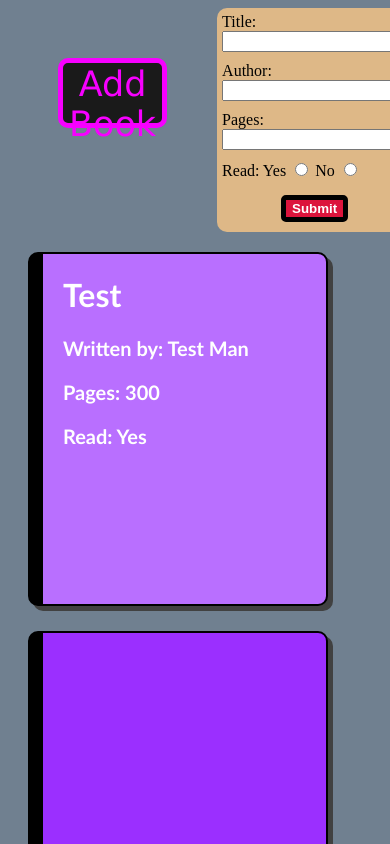
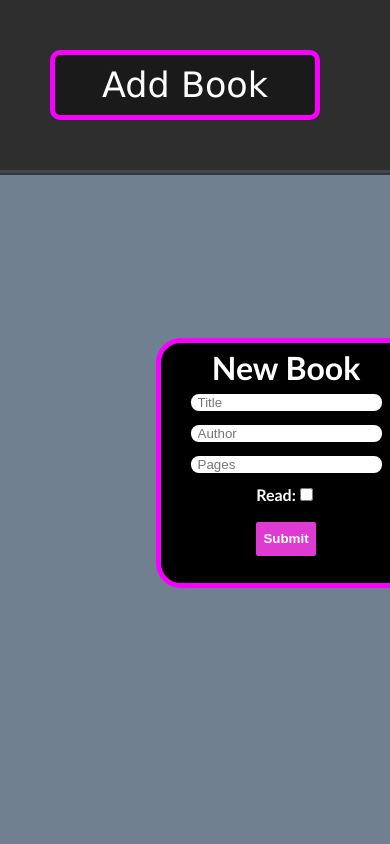
Before and after one commit to Miken37/Odin-Library, a plain HTML site: page index.html in a window 390 px wide. Both pictures are taken after a click on the button "Add Book". Shown: the top 844 px of the page. Drawn offline with Linux system fonts and the light colour scheme.

Commit message:
Fixed layout a bit and played with design. Begun functionality for deleting book. Button is responsive but does nothing yet. NEED to be able to close add book menu

```diff
--- a/index.html
+++ b/index.html
@@ -11,37 +11,25 @@
 <script src="script.js" defer></script>
     <div class="top-bar">
         <button class="add-book" onclick="">Add Book</button>
-        <form action="" class="formContainer">
-            <div class="title-container">
-                <label for="title">Title: </label>
-                <input type="text" name="title">
+        <form action="" class="form" >
+            <div class="form-container">
+                <h1 class="form-title">New Book</h1>
+                <input class="text-fields" type="text" name="title" placeholder="Title" required>
+                <input class="text-fields" type="text" name="author" placeholder="Author" required>
+                <input class="text-fields"type="number" name="pages" placeholder="Pages" required>
+                <div class="radio-container">
+                    <label for="read-status"><strong>Read: </strong> </label>
+                    <div class="radios">
+                        <input type="checkbox" name="read-status" id="check">
+                    </div>
+                </div>
+                <input type="submit" value="Submit" class="submit-btn" action="">
             </div>
-            <div class="author-container">
-                <label for="author">Author: </label>
-                <input type="text" name="author">
-            </div>
-            <div class="pages-container">
-                <label for="pages">Pages: </label>
-                <input type="text" name="pages">
-            </div>
-            <div class="radio-container">
-                <label for="read-status">Read: </label>
-                <label for="read-status">Yes</label>
-                <input type="radio" name="read-status" id="yes">
-                <label for="read-status">No</label>
-                <input type="radio" name="read-status" id="no">
-            </div>
-            <input type="submit" value="Submit" class="submit-btn">
         </form>
     </div>
+    <div class="top-line"></div>
     <div class="card-container">
-        <div class="card">
-            <h1 class="card-title">Test</h1>
-            <p class="card-author">Written by: Test Man</p>
-            <p class="card-pages">Pages: 300</p>
-            <p class="card-read">Read: Yes</p>
-        </div>
+
     </div>
-
 </body>
 </html>
--- a/script.js
+++ b/script.js
@@ -5,20 +5,13 @@ function log(words){
 let myLibrary = [];
 
 
-function addBookToLibrary(){ //RE WRITE THIS AS A FORM
-    /*let bookTitle = prompt("Enter book title: ");
-    let bookAuthor = prompt("Enter book author: ");
-    let bookPageCount = prompt("Enter book page count: ");
-    let bookReadStatus = prompt("Did you read it? y/n: ");*/
-    /*const book = new Book(bookTitle, bookAuthor, bookPageCount, bookReadStatus);
-    myLibrary.push(book);*/
-    log(myLibrary);
-    const form = document.querySelector(".formContainer");
+function addBookToLibrary(){
+    const form = document.querySelector(".form");
     form.style.display = "none";
     if (form.style.display === "none"){
-        form.style.display = "flex";
+        form.style.display = "inline-block";
     } else {
-        form.style.display = "none";
+        form.style.display = "none"; //Must switch back to none after form submition
     }
 }
 
@@ -57,6 +50,13 @@ function bookCard(){
     cardReadElement.classList.add('card-read');
     cardElement.appendChild(cardReadElement);
     cardReadElement.innerText = "Read: " + myLibrary[myLibrary.length-1].readStatus;
+
+    const deleteElement = document.createElement("div");
+    deleteElement.classList.add('del-button')
+    cardElement.appendChild(deleteElement);
+    deleteElement.addEventListener("click" , () => {
+        log("delete me bb");
+    })
 }
 
 /*Old bookCard function with forEach loop
@@ -70,9 +70,20 @@ function bookCard(){
 }
 */
 
-
 const addBookButton = document.querySelector(".add-book");
 addBookButton.addEventListener("click", () => {
     addBookToLibrary();
+})
+
+const formSubmit = document.querySelector(".form");
+formSubmit.addEventListener('submit', (e) =>{
+    e.preventDefault();
+    const titleData = formSubmit.elements['title'].value;
+    const authorData = formSubmit.elements['author'].value;
+    const pagesData = formSubmit.elements['pages'].value;
+    const readData = formSubmit.elements['read-status'].checked;
+    const book = new Book(titleData, authorData, pagesData, readData);
+    myLibrary.push(book);
+    log(myLibrary);
     bookCard();
 })
--- a/styles.css
+++ b/styles.css
@@ -4,6 +4,8 @@
 
 body{
     background-color: var(--bg);
+    margin: 0px;
+    padding: 0px;
 }
 
 .add-book{
@@ -15,14 +17,11 @@ body{
     border: 5px solid rgb(247, 0, 255);
     border-radius: 10px;
     background-color: rgb(26, 26, 26);
-    color: rgb(247, 0, 255);
+    color: rgb(255, 255, 255);
     margin: 50px;
 }
 
 .add-book:hover{
-    color: rgb(153, 255, 0);
-    border: 5px solid rgb(153, 255, 0);
-    background-color: rgb(26, 26, 26);
     transform: scale(1.1, 1.1);
 }
 
@@ -63,35 +62,85 @@ body{
 
 .top-bar{
     display: flex;
+    background-color: rgb(46, 46, 46);
 }
 
 form {
-    background-color: burlywood;
+    background-color: rgb(0, 0, 0);
     display: none;
-    border-radius: 10px;
-    flex-direction: column;
-    align-items: flex-start;
-    justify-content: center;
-    width: 300px;
+    border-radius: 25px;
+    width: 250px;
+    height: 240px;
+    color: white;
+    border: 5px solid rgb(247, 0, 255);
+    position: absolute;
+    top: 40vh;
+    left: 40vw;
 }
 
-form > div{
+.form-container{
+    display: flex;
+    flex-direction: column;
+    justify-content: center;
+    align-items: center;
+    font-family:'Trebuchet MS', 'Lucida Sans Unicode', 'Lucida Grande', 'Lucida Sans', Arial, sans-serif;
+}
+
+.form-container > div{
+    margin: 5px;
+    display: flex;
+    justify-content: center;
+
+
+}
+
+div > input {
+    border: 2px black solid;
+    max-width: 200px;
+    border-radius: 10px;
+    outline: none;
+    padding-left: 7px;
+    padding-right: 7px;
+}
+
+.form-title{
+    margin-top: 5px;
+    margin-bottom: 0px;
+}
+
+.text-fields{
     margin: 5px;
 }
 
-
-
 .submit-btn {
     outline: none;
-    background-color: crimson;
+    background-color: rgb(223, 58, 209);
     color: white;
-    border: 5px black solid;
+    border: 3px rgb(0, 0, 0) solid;
     border-radius: 5px;
     font-weight: bold;
     margin: 10px;
-    align-self: center;
+    height: 40px;
 }
 
 .submit-btn:hover{
     transform: scale(1.1, 1.1);
 }
+
+.radio-container{
+    display: flex;
+    justify-content: center;
+}
+
+.top-line{
+    width: 100vw;
+    border-bottom: 3px rgb(70, 70, 70) solid;
+    box-shadow: 0px 2px rgb(46, 53, 59);
+    margin: 0px;
+}
+
+.del-button{
+    width: 20px;
+    height: 20px;
+    background-color: beige;
+}
```
